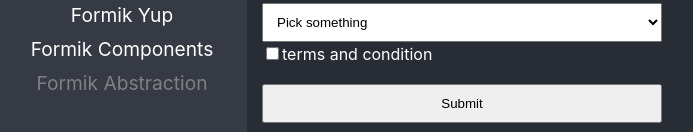
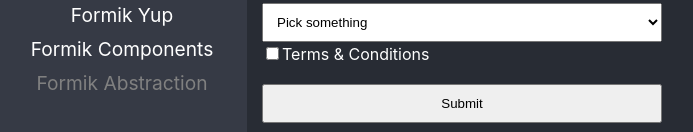
Before and after one commit to Fernanda553/react-initial-app, a React (Create React App) app: page /formik-abstraction in a window 1280 px wide. Shown: the part 296-428 px from the top of the page, without its empty margins (3-696 px from the left). Built offline with nearby package versions, Linux system fonts and the light colour scheme.

Commit message:
Formik - Custom Checkbox

```diff
--- /dev/null
+++ b/src/03-forms/components/MyCheckBox.tsx
@@ -0,0 +1,27 @@
+import { useField } from "formik"
+
+interface Props{
+    label: string
+    name: string
+    [x: string]: any
+
+
+}
+
+export const MyCheckBox = ({label, ...props}: Props) => {
+ const [field, meta] = useField({...props, type: 'checkbox'})
+  return (
+    <>
+    <label>
+      <input type="checkbox" {...field} {...props}/>
+      { label }
+    </label>
+
+    {
+        meta.touched && meta.error && (
+            <span className="error">{meta.error}</span>
+        )
+    }
+    </>
+  )
+}
--- a/src/03-forms/pages/FormikAbstraction.tsx
+++ b/src/03-forms/pages/FormikAbstraction.tsx
@@ -1,9 +1,10 @@
-import { Field,Formik, Form, ErrorMessage } from 'formik'
+import { Formik, Form } from 'formik'
 import * as Yup from 'yup'
 
 import '../styles/styles.css'
 import { MyTextInput } from '../components/MyTextInput'
 import { MySelect } from '../components/MySelect'
+import { MyCheckBox } from '../components/MyCheckBox'
 
 const FormikAbstraction = () => {
 
@@ -74,11 +75,7 @@
                     <option value='it-jr' >IT jr</option>
                   </MySelect>
 
-                  <label htmlFor='terms'>
-                  <Field name='terms' type='checkbox'/>
-                    terms and condition
-                    </label>
-                  <ErrorMessage name='terms' component={"span"}/>
+                  <MyCheckBox label='Terms & Conditions' name='terms'/>
 
                   <button type='submit'>Submit</button>
                 </Form>
```
